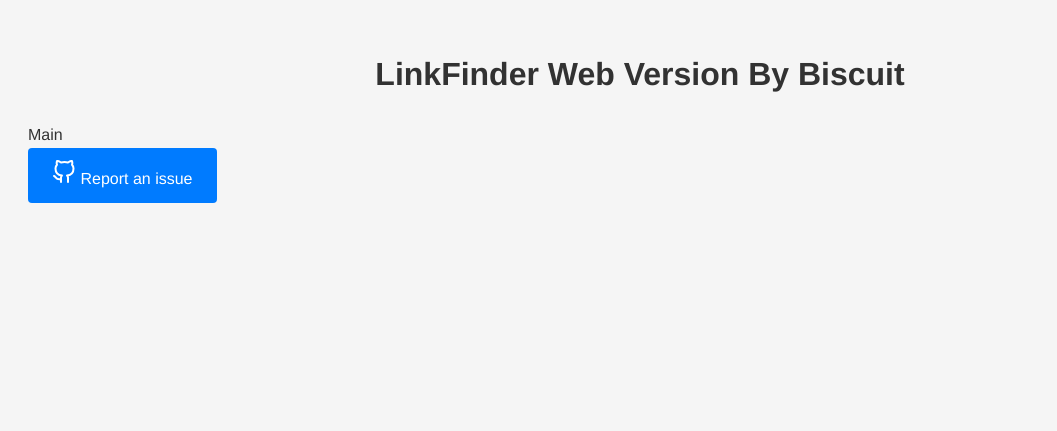
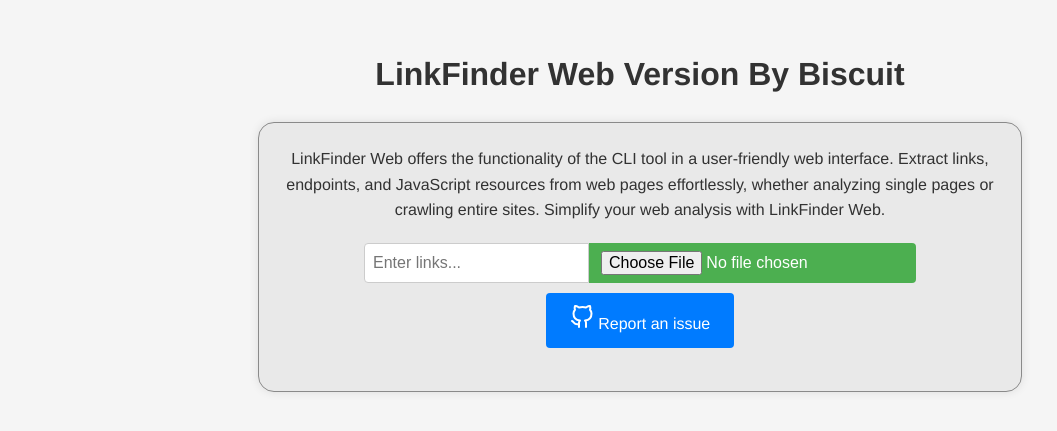
Before and after one commit to Raunaksplanet/LinkFinder-Web-Version, a Flask app: page / in a window 1280 px wide. Shown: the top 431 px of the page, without its empty margins (0-1057 px from the left). Run offline with Flask 3, Linux system fonts and the light colour scheme.

Commit message:
Update index.html

```diff
--- a/templates/index.html
+++ b/templates/index.html
@@ -5,18 +5,19 @@
     <title>LinkFinder Search</title>
     <link rel="stylesheet" href="{{ url_for('static', filename='style.css') }}">
 </head>
-
-<!--contenteditable="true" in body tag-->
-
 <body>
-
     <h1>LinkFinder Web Version By Biscuit</h1>
-
-    <div class="text">
-        Main
+    <div class="container">
+        <div class="description">
+            LinkFinder Web offers the functionality of the CLI tool in a user-friendly web interface. Extract links, endpoints, and JavaScript resources from web pages effortlessly, whether analyzing single pages or crawling entire sites. Simplify your web analysis with LinkFinder Web.
         </div>
 
-    <a class="button" contenteditable="false" href="https://github.com/m4ll0k/SecretFinder/issues/new"
+        <div class="input-bar">
+            <input type="text" class="input-field" placeholder="Enter links...">
+            <input type="file" class="file-input" accept=".txt">
+        </div>
+
+        <a class="button" href="https://github.com/Raunaksplanet/LinkFinder-Web-Version/issues/new"
             rel="nofollow noopener noreferrer" target="_blank">
             <span class="github-icon">
                 <svg height="24" viewBox="0 0 24 24" width="24" xmlns="http://www.w3.org/2000/svg">
@@ -27,6 +28,6 @@
             </span>
             Report an issue
         </a>
-
+    </div>
 </body>
 </html>
```
Lines whose indentation alone changed are shown as unchanged.
